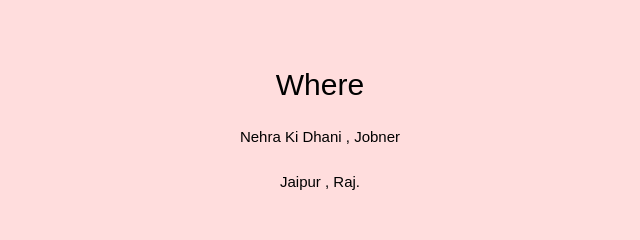
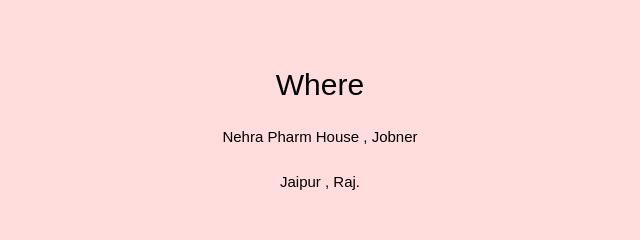
Before and after one commit to girirajkumawat/anniversary, a plain HTML site: page index.html in a window 1280 px wide. Shown: the part 4380-4620 px from the top of the page, 565-1205 px from the left. Drawn offline with Linux system fonts and the light colour scheme; a web font is replaced by a local one.

Commit message:
Update index.html

```diff
--- a/index.html
+++ b/index.html
@@ -71,7 +71,7 @@ p {line-height: 2}
       </div>
       <div class="w3-half">
         <h2>Where</h2>
-        <p>Nehra Ki Dhani , Jobner</p>
+        <p>Nehra Pharm House , Jobner</p>
         <p>Jaipur , Raj.</p>
       </div>
     </div>
```
